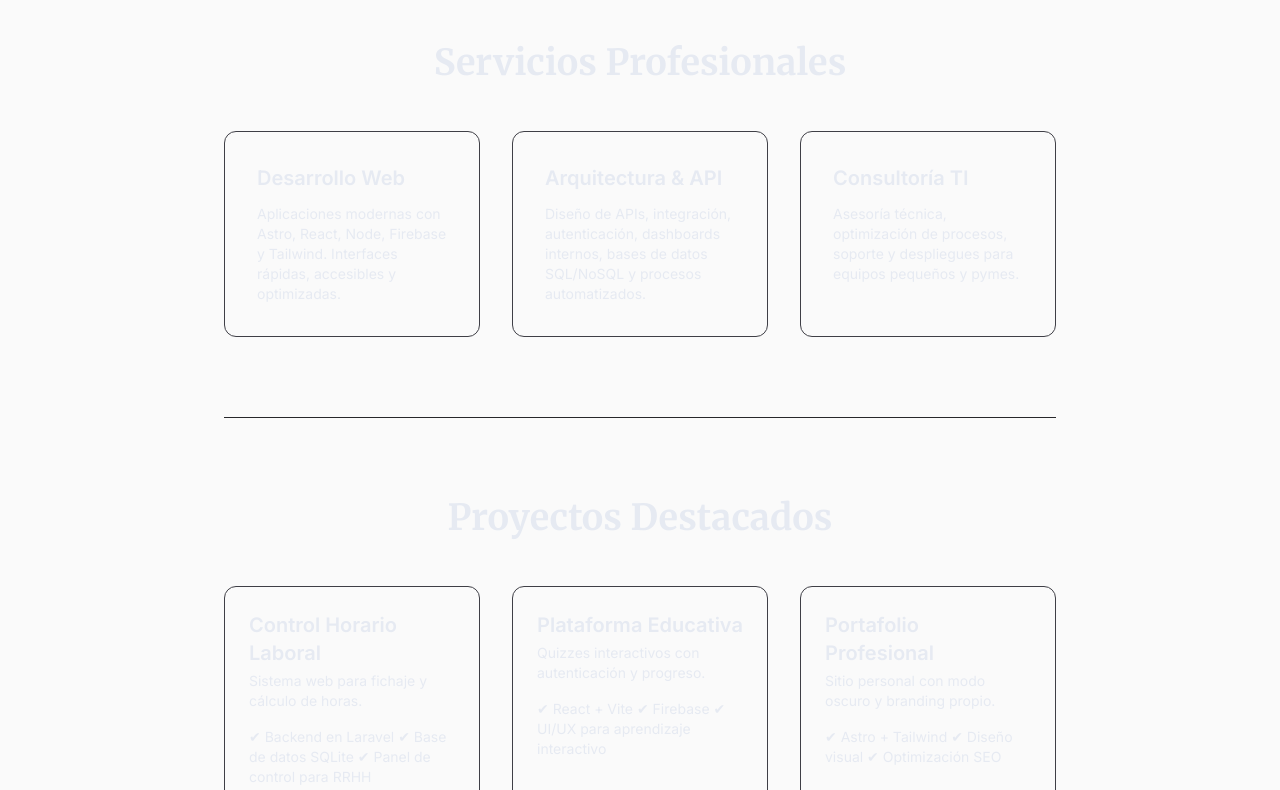
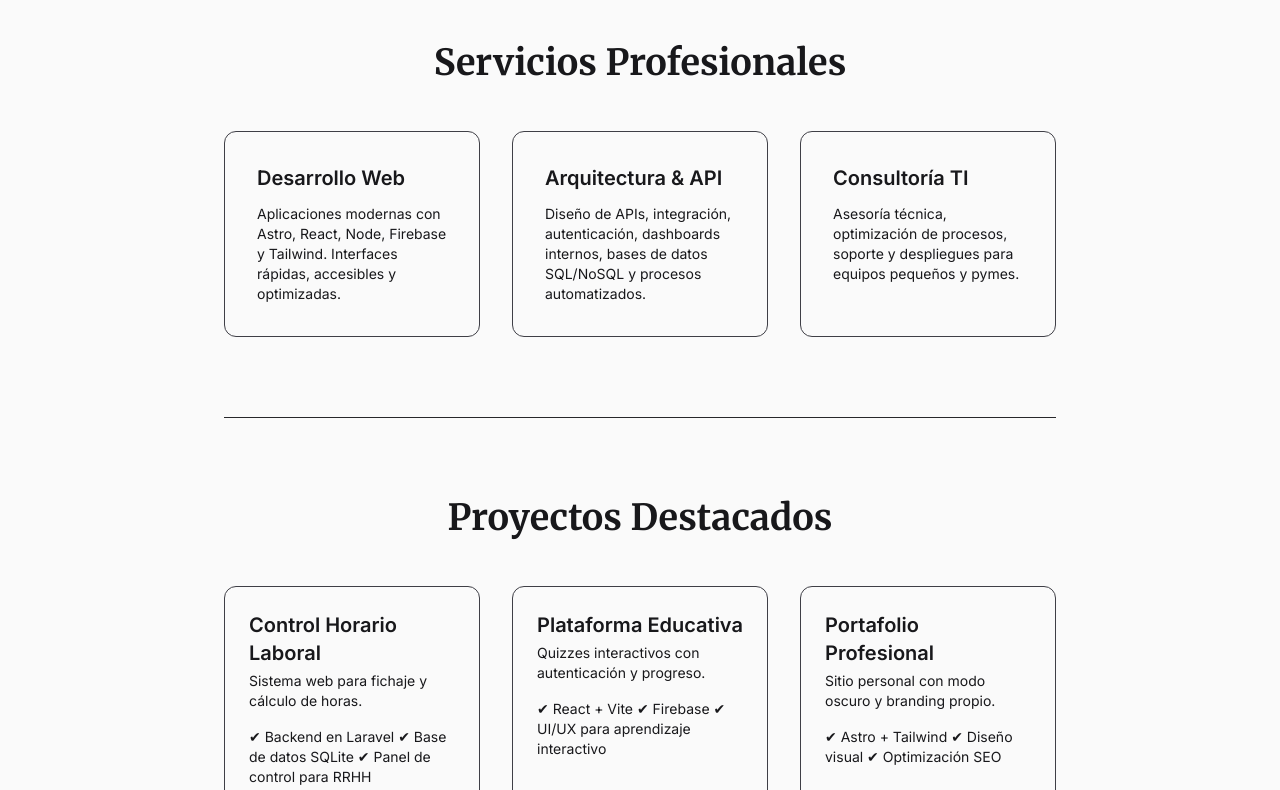
Before and after one commit to Orpira/orpira-portfolio, an Astro site: page / in a window 1280 px wide. Shown: the part 792-1582 px from the top of the page. Built offline with nearby package versions, Linux system fonts and the light colour scheme; Astro itself is replaced by a stand-in of ours.

Commit message:
Deploy: 2025-12-08 22:49:40

```diff
--- a/src/layouts/Layout.astro
+++ b/src/layouts/Layout.astro
@@ -39,7 +39,7 @@ const { baseUrl } = Astro.props;
 	</head>
 
 	<body
-		class="bg-zinc-50 dark:bg-zinc-900 text-brand.muted-900 dark:text-white font-sans"
+		class="bg-zinc-50 dark:bg-zinc-900 text-zinc-900 dark:text-white font-sans"
 	>
 		<header
 			class="fixed top-0 w-full bg-zinc-50/80 dark:bg-zinc-900/80 backdrop-blur-md shadow z-50"
```
